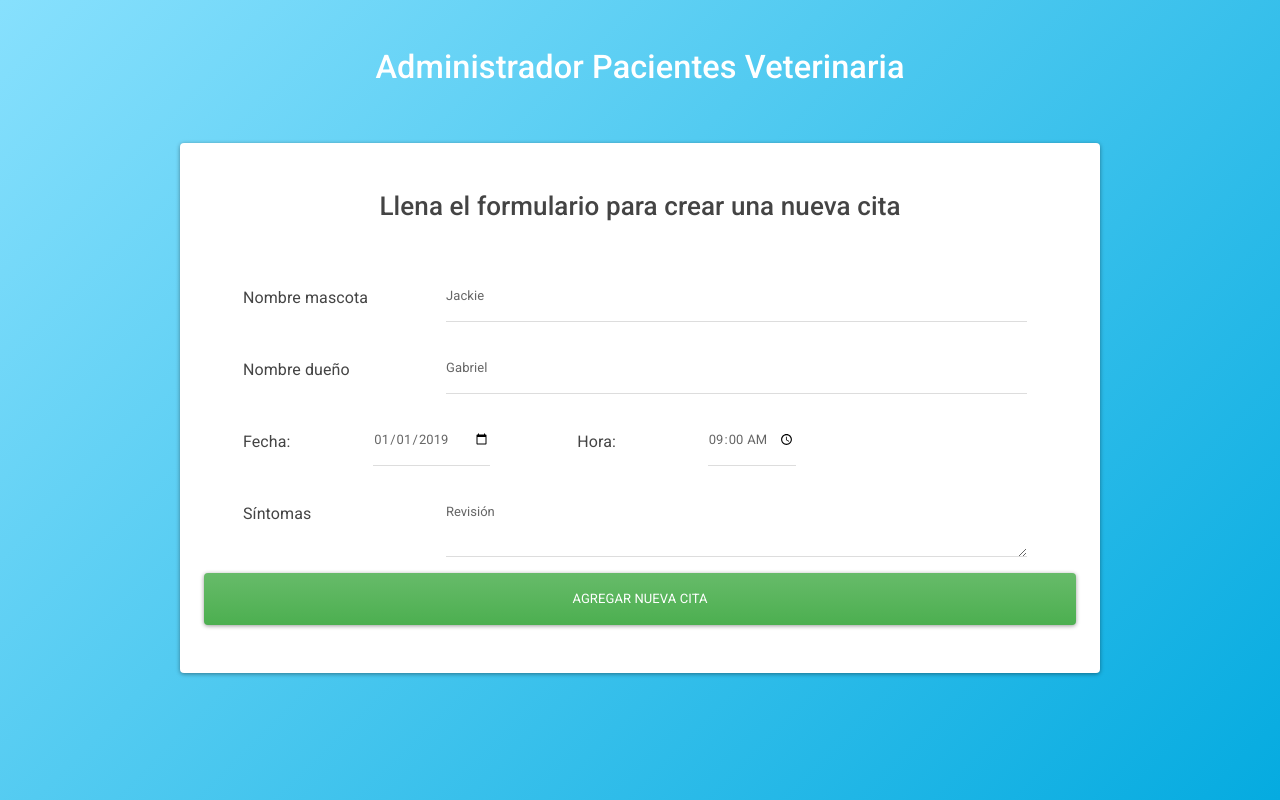
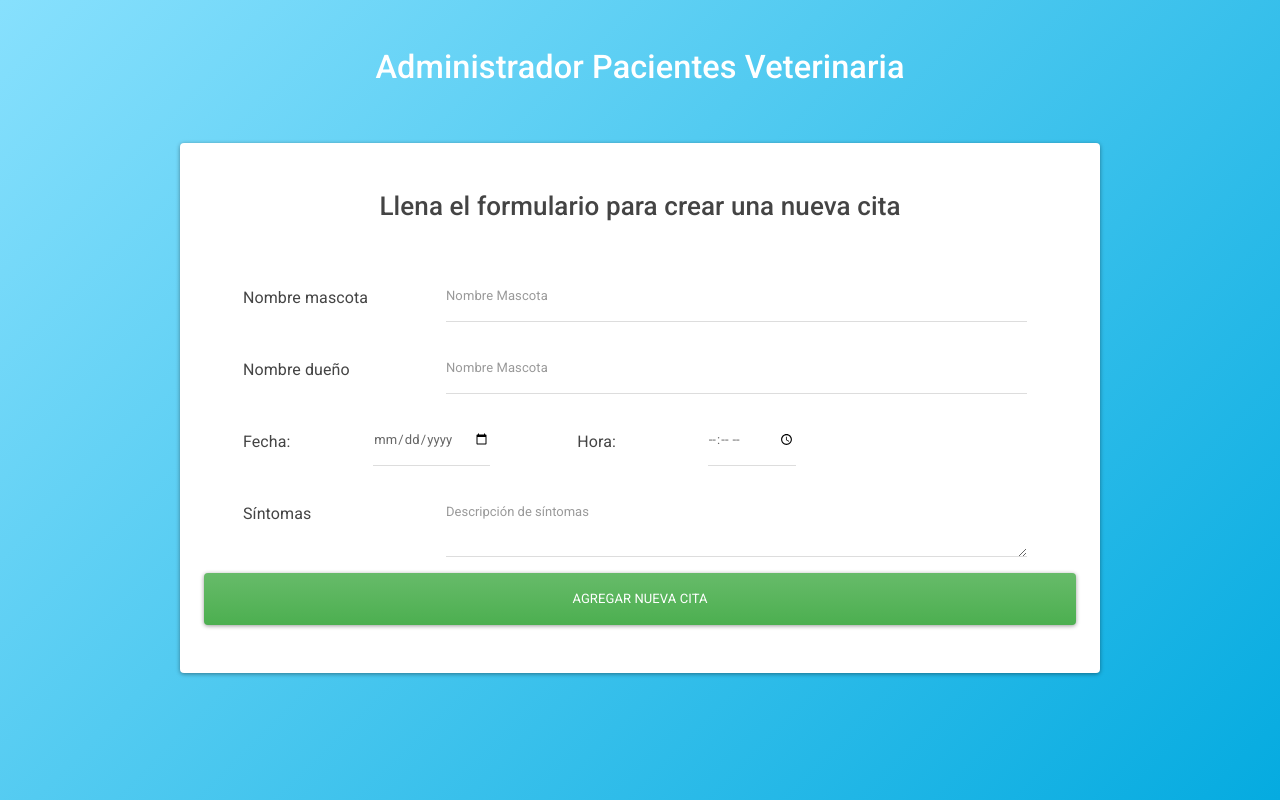
Before and after one commit to gabyballester/administrador-pacientes-veterinaria, a React (Create React App) app: page / in a window 1280 px wide. Built offline with nearby package versions, Linux system fonts and the light colour scheme.

Commit message:
reset form when sending data

```diff
--- a/src/components/NewAppointment.js
+++ b/src/components/NewAppointment.js
@@ -2,21 +2,26 @@ import React, { Component } from "react"; //importamos react y component
 // import { uuid } from 'uuidv4'; //importo librería random id generator
 const { uuid } = require('uuidv4');
 
-class NewAppointment extends Component {
-  //creamos clase para nueva cita
 
-  state = {
+//creamos state inicial
+const stateDefault = {
   //creamos state
   appointment: {
     //creamos objeto cita y las propiedades vacías que vamos a usar
-      pet: "Jackie",
-      owner: "Gabriel",
-      date: "2019-01-01",
-      time: "09:00",
-      symptoms: "Revisión",
+    pet: "",
+    owner: "",
+    date: "",
+    time: "",
+    symptoms: "",
   },
   error: false //por defecto sin errores
 };
+
+//creamos clase para nueva cita
+class NewAppointment extends Component {
+
+  //aplicamos spread a ese stateDefault que crea una copia de este
+  state = { ...stateDefault }; //cuando se crea lo recupera vacío
 
   // Cuando el usuario escribe en los inputs
   handleChange = (e) => {
@@ -58,13 +63,18 @@ class NewAppointment extends Component {
      * y recoge los datos de la nueva cita generados arriba */
     this.props.createNewAppointment(newAppointment);
 
+    // Reseteamos el state al state inicial
+    this.setState({
+      ...stateDefault //recupera una copia vacía del state y lo resetea
+    })
+
   }
 
   render() {
 
     //extraemos valor del error del state
     // lo extraemos haciendo destructuring de state
-     const { error } = this.state;
+    const { error } = this.state;
 
     return (
       <div className="card mt-5 py-5 pl-4 pr-4">
@@ -72,10 +82,10 @@ class NewAppointment extends Component {
           <h2 className="card-title text-center mb-5 ml-4 mr-4">
             Llena el formulario para crear una nueva cita</h2>
           {/* Mostramos error con ternario */}
-          { error ?
+          {error ?
             <div className="alert alert-danger mt-2 mb-5 text-center">
               Todos los campos son obligatorios
-            </div>  : null}
+            </div> : null}
 
           <form onSubmit={this.handleSubmit}>
             {/* Datos mascota */}
```
Lines whose indentation alone changed are shown as unchanged.
